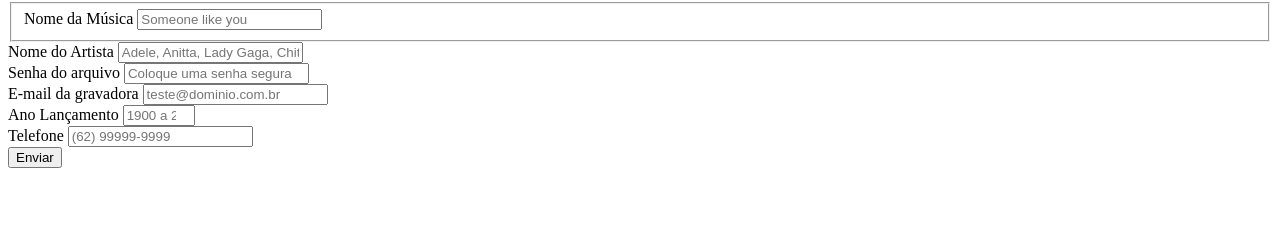
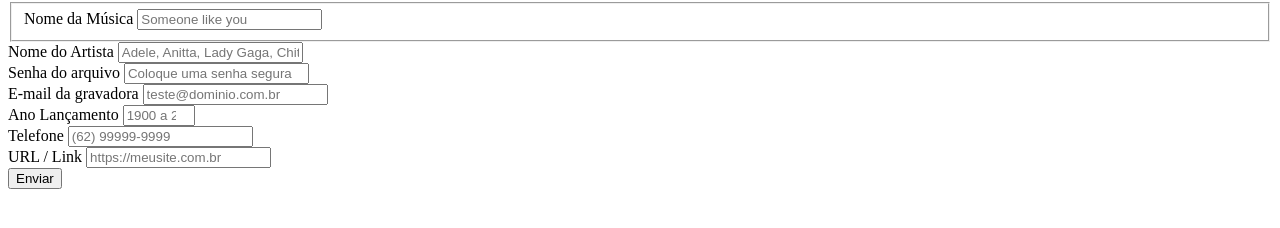
Before and after one commit to IIOLANDA/FORMATIVA-DESENVOLVIMENTO-WEB, a plain HTML site: page formulario/index.html in a window 1280 px wide. Shown: the part 78-306 px from the top of the page. Drawn offline with Linux system fonts and the light colour scheme.

Commit message:
Update index.html

```diff
--- a/formulario/index.html
+++ b/formulario/index.html
@@ -45,6 +45,13 @@
                 placeholder="(62) 99999-9999" />
         </div>
 
+
+        <div>
+            <label for="url">URL / Link</label>
+            <input type='url' id="url" name="url"
+                placeholder="https://meusite.com.br" />
+        </div>
+
         <button type="submit">Enviar</button>
 
     </form>
```
